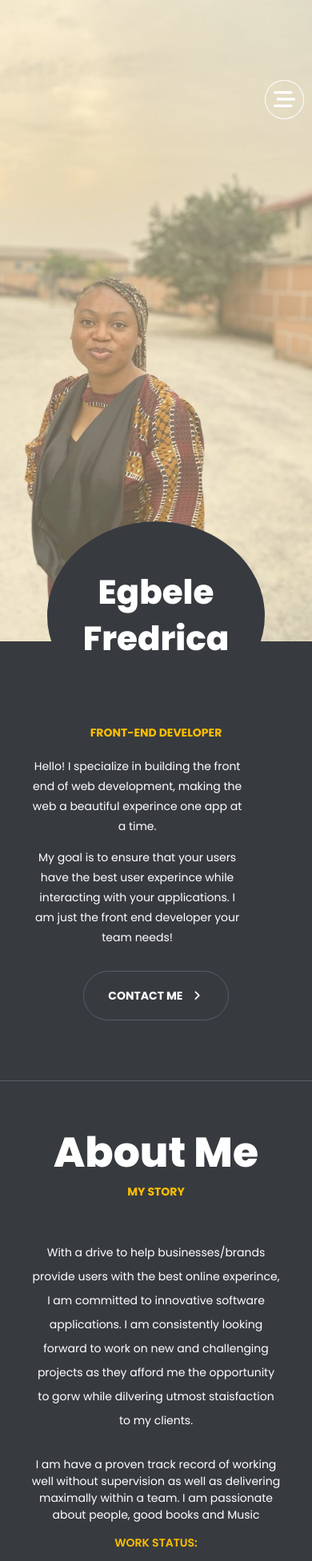
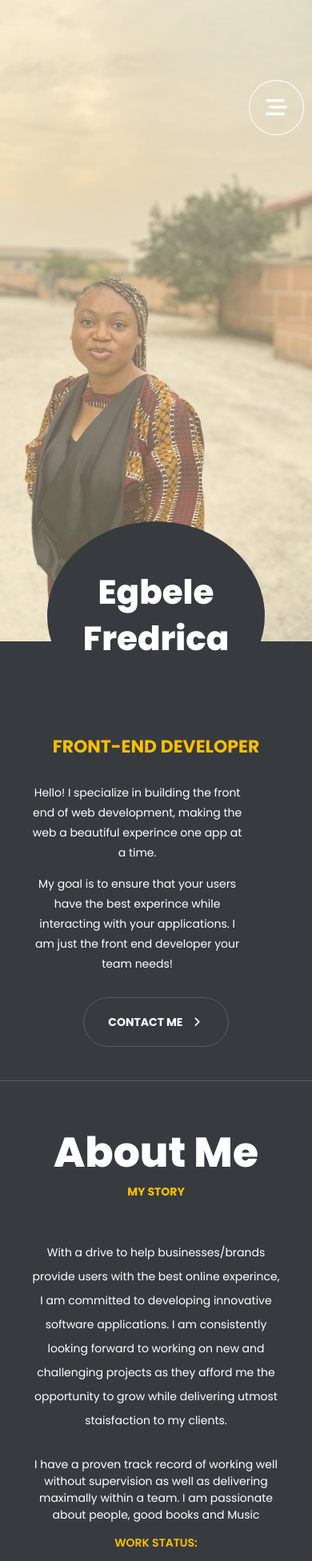
Before and after one commit to Fred-rica/Portfolio, a React (Create React App) app: page / in a window 390 px wide. Shown: the top 1952 px of the page at 80% size. Built offline with nearby package versions, Linux system fonts and the light colour scheme.

Commit message:
Text correction

```diff
--- a/src/App.css
+++ b/src/App.css
@@ -112,6 +112,7 @@ nav {
   border-radius: 150px;
 }
 .intro-section h4 {
+  font-size: 22px;
   color: var(--pri-color);
 }
 .intro-section p {
@@ -422,7 +423,7 @@ display: none;
     z-index: 5;
     background-color: inherit;
     color: white;
-    padding: 10px;
+    padding: 20px;
     border: 1px solid white;
     border-radius: 50% ;
 
--- a/src/components/About.js
+++ b/src/components/About.js
@@ -10,10 +10,10 @@ function About(){
               <h3>my story</h3>
             </header>
             <p className="About-section-paragraph">
-              With a drive to help businesses/brands provide users with the best online experince, I am committed to innovative software applications.
-              I am consistently looking forward to work on new and challenging projects as they afford me the opportunity to gorw while dilvering utmost staisfaction to my clients.
+              With a drive to help businesses/brands provide users with the best online experince, I am committed to developing innovative software applications.
+              I am consistently looking forward to working on new and challenging projects as they afford me the opportunity to grow while delivering utmost staisfaction to my clients.
             </p>
-            <p> I am have a proven track record of working well without supervision as well as delivering maximally within a team. I am passionate about people, good books and Music</p>
+            <p> I have a proven track record of working well without supervision as well as delivering maximally within a team. I am passionate about people, good books and Music</p>
 
             <div className="Two-columgrid-wrapper">
               <div className="contact-details">
--- a/src/components/Introduction.js
+++ b/src/components/Introduction.js
@@ -13,7 +13,7 @@ function Introduction(){
             <p>
             Hello! I specialize in building the front end of web development, making the web a beautiful experince one app at a time.
             </p>
-              <p>My goal is to ensure that your users have the best user experince while interacting with your applications. I am just the front end developer your team needs! </p>
+              <p>My goal is to ensure that your users have the best experince while interacting with your applications. I am just the front end developer your team needs! </p>
 
             <div   className="Contact-button1">
               <a href="#contact"
--- a/src/components/Nav.js
+++ b/src/components/Nav.js
@@ -35,7 +35,7 @@ const toggleNav=()=>{
         <div>
           <a
             className="Nav-button"
-            href="https://docs.google.com/document/d/1hzSN7ouaeqUoUtqJNCN7VJbNd4IlJdZS/edit?usp=sharingouid=102862413375125228835rtpof=truesd=true"
+            href="https://docs.google.com/document/d/1xdC1mPlK7c9dTbtVoD0lrMTw1zG2UfCR/edit?usp=sharingouid=102862413375125228835rtpof=truesd=true"
             target="_blank" rel="noreferrer noopener"
           >
             View My CV &nbsp; <i className="fa-solid fa-download fa-fw"></i>
@@ -74,7 +74,7 @@ const toggleNav=()=>{
         <li onClick={toggleNav}>
           <a
             className=" mobile-nav-menu"
-            href="https://docs.google.com/document/d/1hzSN7ouaeqUoUtqJNCN7VJbNd4IlJdZS/edit?usp=sharingouid=102862413375125228835rtpof=truesd=true"
+            href="https://docs.google.com/document/d/1xdC1mPlK7c9dTbtVoD0lrMTw1zG2UfCR/edit?usp=sharingouid=102862413375125228835rtpof=truesd=true"
             target="_blank" rel="noreferrer noopener"
           >
             Resume
```
